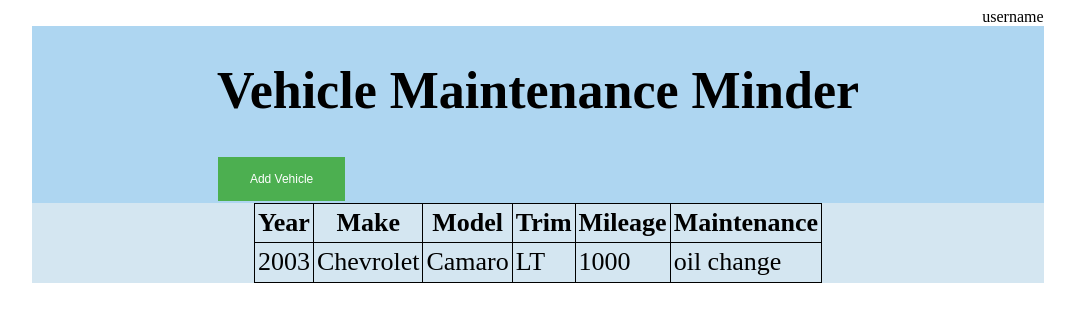
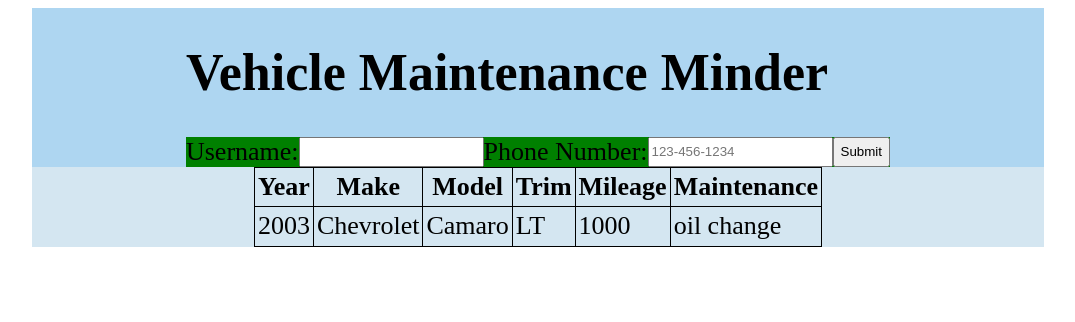
Before and after one commit to jjdev86/Vehicle-Maintenance-Minder-, a React app: page / in a window 1280 px wide. Shown: the top 322 px of the page, without its empty margins (102-1177 px from the left). Built offline with nearby package versions, Linux system fonts and the light colour scheme; the HTML template or start-up script is replaced by a standard one.

Commit message:
Update to Add adduser component

```diff
--- a/client/src/components/App.jsx
+++ b/client/src/components/App.jsx
@@ -2,7 +2,7 @@ import React, { Component } from 'react';
 import styled from 'styled-components';
 import Vehicle from './Vehicle.jsx';
 import AddVehicle from './AddVehicle.jsx';
-
+import AddUser from './AddUser.jsx';
 
 const Wrapper = styled.div`
     width: 100%;
@@ -50,24 +50,39 @@ class App extends Component {
         super(props);
         this.state = {
             test: 'hello',
-            showPopup: false
+            showPopup: false,
+            userId: null,
+            username: '',
+            userCreated: false
         }
     }
-
+    // toggle the addVehicle component
     toggleAddVehicle() {
         this.setState({ showPopup: !this.state.showPopup });
     }
+
+    addUser(user) {
+      this.setState({ userId: user.user_id, username: user.username});
+    }
+
+
     render() {
         return (
             <Wrapper>
                 <Subwrapper>
                     <Username>
-                        username
+                        {this.state.username}
                     </Username>
                     <Header>
                         <h1>Vehicle Maintenance Minder</h1>
-                        {/* Add new Vehicle */}
-                        <Add onClick={this.toggleAddVehicle.bind(this)}>Add Vehicle</Add>
+                        {/* if the userId is null, ask user to create account
+                            else, display the user's cars.
+                        */}
+                        {this.state.userId ?
+                          <Add onClick={this.toggleAddVehicle.bind(this)}>Add Vehicle</Add>
+                          :
+                          <AddUser createUser={this.addUser.bind(this)}/>
+                        }
                     </Header>
                     {/* adds the vehicles added by the user */}
                     <Vehicle />
```
